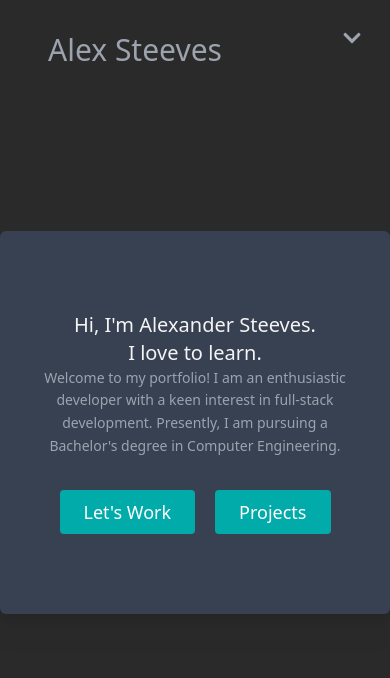
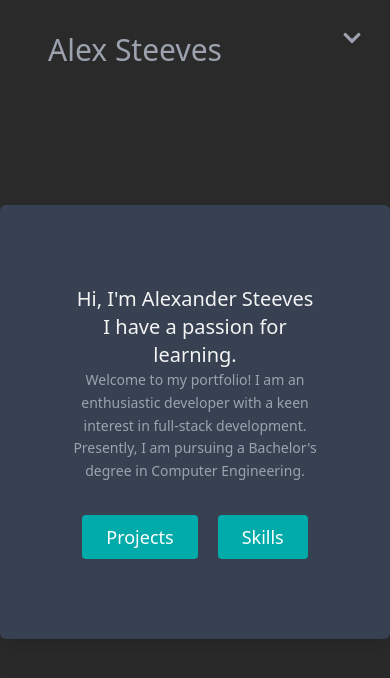
Before and after one commit to AlexSteeves/AlexSteevesPortfolio, a React (Create React App) app: page / in a window 390 px wide. Shown: the top 678 px of the page. Built offline with nearby package versions, Linux system fonts and the light colour scheme.

Commit message:
changes to carousel

```diff
--- a/src/App.js
+++ b/src/App.js
@@ -11,16 +11,13 @@ export default function App() {
   return (
     <main className="text-gray-400 bg-gray-900 snap-y snap-mandatory overscroll-y-none overflow-scroll h-screen w-screen  ">
 
-
-
-
       <section className = "fixed h-1/8 w-screen z-10">
         <Navbar className = ""/>
 
       </section>
 
       <section className="h-screen w-screen snap-start snap-always z-1">
-        <About className="" />
+        <About />
       </section>
 
       <section className="h-screen w-screen snap-start snap-always z-1">
--- a/src/Components/About.js
+++ b/src/Components/About.js
@@ -2,32 +2,37 @@ import React from "react";
 
 export default function About() {
   return (
-    <section id="about" className="bg-gray-900 w-screen h-screen flex items-center justify-center">
+    <section
+
+      className="bg-gray-900 h-screen flex items-center justify-center"
+    >
       <div className=" bg-gray-700 rounded-md  box-border flex  items-center justify-center drop-shadow-xl">
-        <div className="md:w-5/6 container mx-auto px-10 py-20 md:flex-row flex-col items-center justify-center text-center">
+        <div className="w-5/6 container mx-auto px-10 py-20 md:flex-row flex-col items-center justify-center text-center">
           <h1 className="title-font text-xl md:text-3xl md:mb-4 font-medium text-gray-800 text-center">
-            Hi, I'm Alexander Steeves.
-            <br className="lg:inline-block" />
-            I love to learn.
+            Hi, I'm Alexander Steeves
+            <br className="lg:inline-block" />I have a passion for learning.
           </h1>
-          <div className = "flex items-center justify-center text-center ">
-          <p className="mb-8 text-sm md:text-xl leading-relaxed ">
-            Welcome to my portfolio! I am an enthusiastic developer with a keen interest in full-stack development. Presently, I am pursuing a Bachelor's degree in Computer Engineering.
-          </p>
+          <div className="flex items-center justify-center text-center ">
+            <p className="mb-8 text-sm md:text-xl leading-relaxed ">
+              Welcome to my portfolio! I am an enthusiastic developer with a
+              keen interest in full-stack development. Presently, I am pursuing
+              a Bachelor's degree in Computer Engineering.
+            </p>
           </div>
 
           <div className="flex justify-center space-x-5">
-            <a
-              href="#contact"
-              className="inline-flex text-white border-0 py-2 px-6 focus:outline-none rounded text-lg bg-button-100 hover:bg-button-200 hover:rounded-xl transition-all duration-500 ease-linear cursor-pointer"
-            >
-              Let's Work
-            </a>
             <a
               href="#projects"
               className="inline-flex text-white border-0 py-2 px-6 focus:outline-none rounded text-lg bg-button-100 hover:bg-button-200 hover:rounded-xl transition-all duration-500 ease-linear cursor-pointer"
             >
               Projects
+            </a>
+
+            <a
+              href="#skills"
+              className="inline-flex text-white border-0 py-2 px-6 focus:outline-none rounded text-lg bg-button-100 hover:bg-button-200 hover:rounded-xl transition-all duration-500 ease-linear cursor-pointer"
+            >
+              Skills
             </a>
           </div>
         </div>
--- a/src/Components/Carousel.js
+++ b/src/Components/Carousel.js
@@ -37,12 +37,13 @@ export default function Carousel() {
 
   return (
     <section className="w-fit mx-auto rounded-xl border-gray-900 ">
-      <div className="w-50% h-fit group">
-        <div className="relative overflow-hidden">
+      <div className="w-50% h-[60vh] mg:h-[60vh] group">
+
+        <div className="relative overflow-hidden rounded-xl drop-shadow-lg">
           <img
             src={projects[currentIndex].image}
             alt="gallery"
-            className="h-96 w-full object-cover"
+            className="h-96 w-full object-cover max-h-[50vh] md:max-h-[60vh] lg:max-h-[70vh] transition-all duration-500"
           />
           <a href={projects[currentIndex].link}>
             <div className="absolute h-full w-full bg-gray-900 flex flex-col items-center justify-center group-hover:bottom-0 group-hover:opacity-95 opacity-0 transition-all duration-500 text-center">
@@ -52,7 +53,7 @@ export default function Carousel() {
               <h1 className="title-font text-lg font-medium text-white mb-3">
                 {projects[currentIndex].title}
               </h1>
-              <p className="leading-relaxed">
+              <p className="leading-relaxed mx-4">
                 {projects[currentIndex].description}
               </p>
             </div>
```
